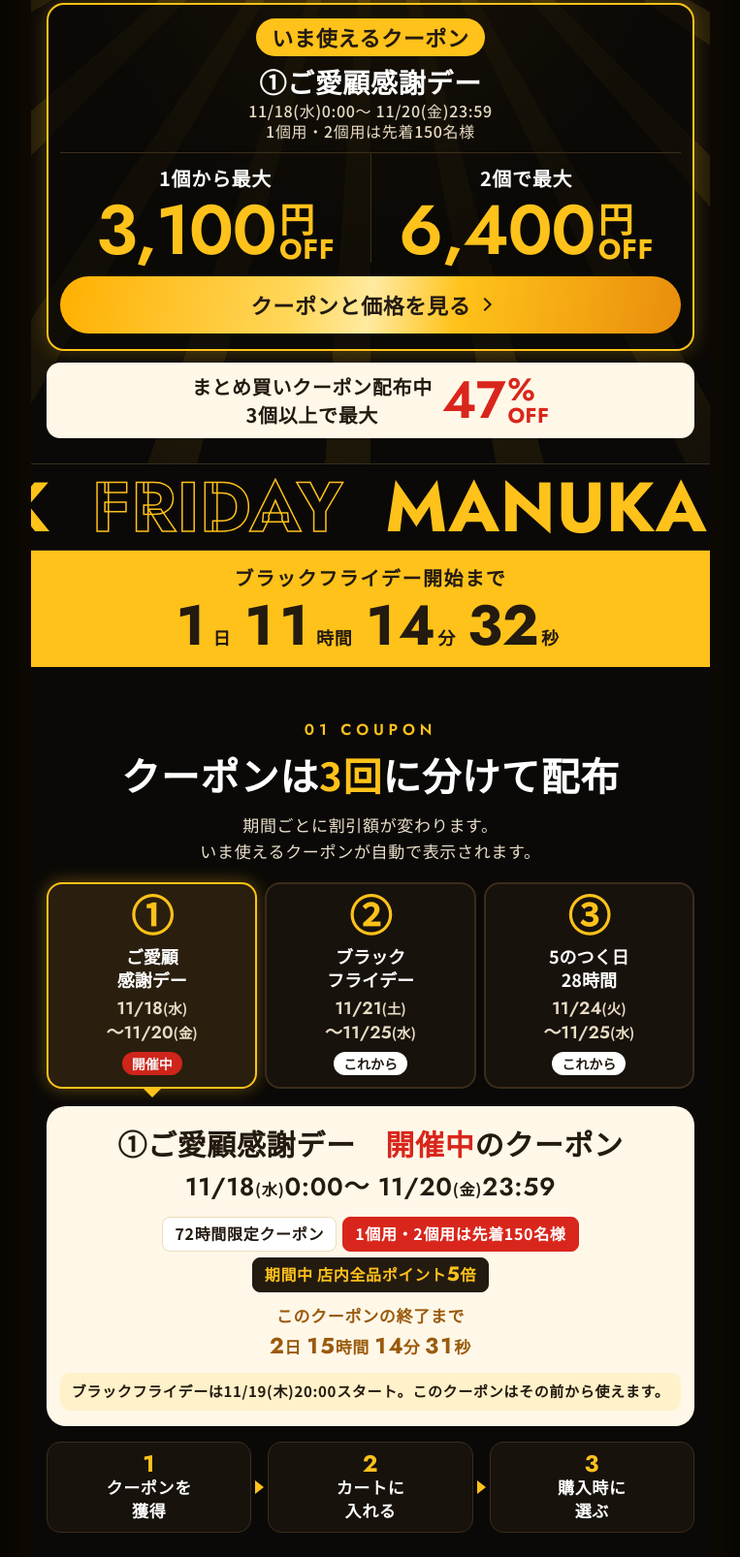
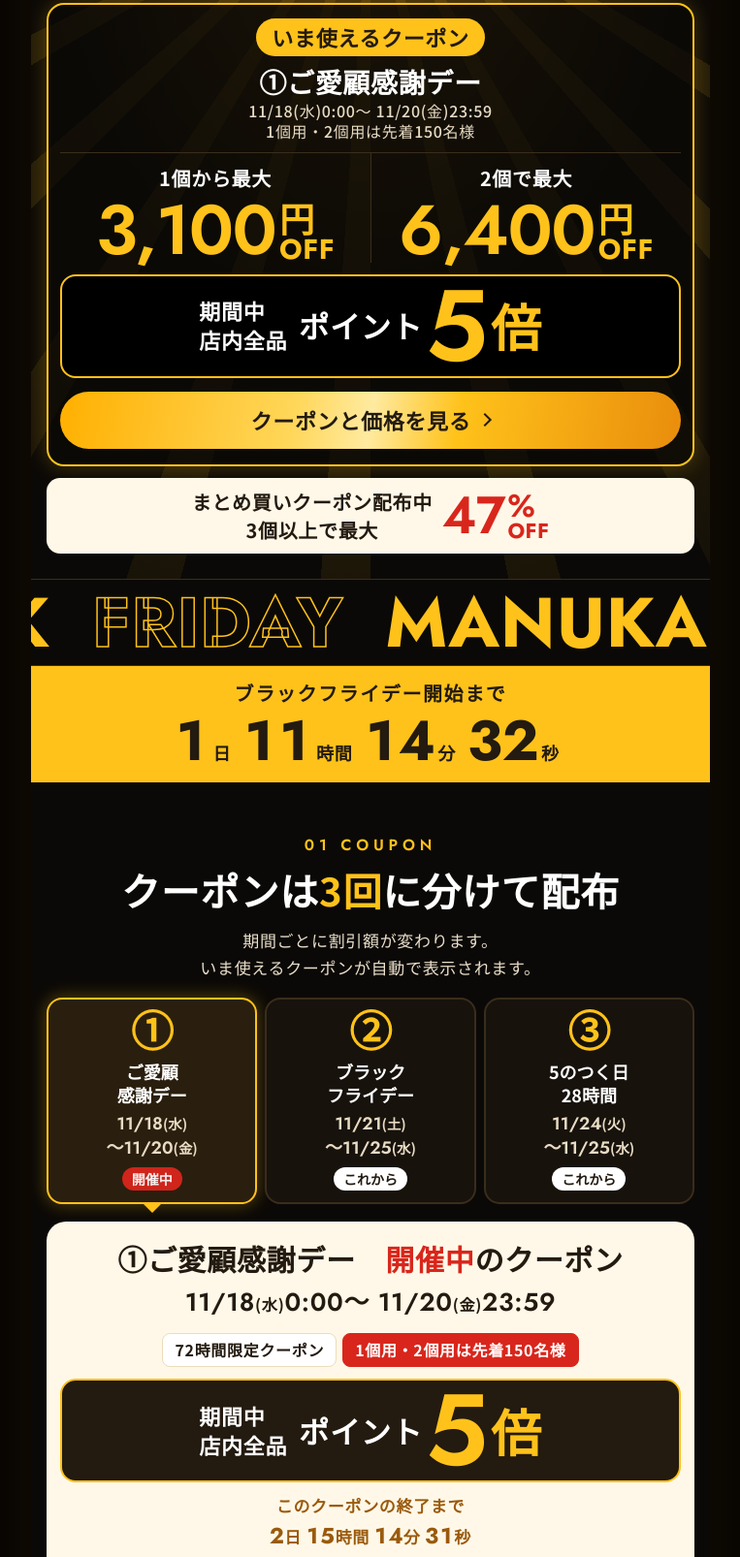
Before and after one commit to greentuushou-arch/greenbay-blackfriday-2026, a plain HTML site: page index.html in a window 1280 px wide. Shown: the part 863-2469 px from the top of the page at 97% size, without its empty margins (258-1021 px from the left). Drawn offline with Linux system fonts and the light colour scheme.

Commit message:
fix: 店内全品ポイント5倍の表示を大きく(FVにも追加)

```diff
--- a/index.html
+++ b/index.html
@@ -151,6 +151,13 @@ button{font:inherit;color:inherit;background:none;border:0;cursor:pointer}
 .tag.r{background:var(--red);color:#fff;border-color:var(--red)}
 .tag.k{background:var(--ink);color:var(--honey);border-color:var(--ink)}
 .tag.k b{font-family:var(--en);font-size:1.3em;line-height:1}
+.p5{display:flex;align-items:center;justify-content:center;gap:12px;margin-top:12px;background:var(--ink);color:#fff;border-radius:16px;padding:10px 14px;border:2px solid var(--honey)}
+.p5 .k{white-space:nowrap;font-weight:700;font-size:min(4.8vw,22px);line-height:1.35;text-align:left}
+.p5 .pt{display:inline-flex;align-items:center;color:var(--honey);font-size:min(22vw,104px);line-height:1;white-space:nowrap}
+.p5 .pt .w{font-weight:700;font-size:max(.3em,20px);margin-right:.1em;color:#fff}
+.p5 .pt b{font-family:var(--en);font-weight:600;line-height:.8}
+.p5 .pt .x{font-weight:700;font-size:.5em;margin-left:.04em}
+.fv-now .p5{margin-top:12px;background:#000}
 .rinfo .cdx{white-space:nowrap;margin-top:10px;font-weight:700;font-size:min(4.2vw,17px);color:var(--amber-d)}
 .rinfo .cdx b{font-family:var(--en);font-size:1.35em;font-variant-numeric:tabular-nums}
 .rinfo .both{margin-top:10px;font-size:15px;font-weight:700;background:#fff1c9;border-radius:10px;padding:8px 10px;line-height:1.5}
@@ -383,6 +390,7 @@ button{font:inherit;color:inherit;background:none;border:0;cursor:pointer}
         <div><p>1個から最大</p><span class="off" data-fv-1></span></div>
         <div><p>2個で最大</p><span class="off" data-fv-2></span></div>
       </div>
+      <div data-fv-p5></div>
       <a class="go" href="#coupon">クーポンと価格を見る</a>
     </div>
     <a class="fv-matome" href="#matome"><span>まとめ買いクーポン配布中<br>3個以上で最大</span><span class="off"><b>47</b><span class="off__u"><i class="p">%</i><i class="o">OFF</i></span></span></a>
@@ -564,6 +572,7 @@ button{font:inherit;color:inherit;background:none;border:0;cursor:pointer}
     return unit === "%" ? '<b>' + n + '</b><span class="off__u"><i class="p">%</i><i class="o">OFF</i></span>'
                         : '<b>' + yen(n) + '</b><span class="off__u"><i class="y">円</i><i class="o">OFF</i></span>';
   };
+  var P5 = '<div class="p5"><p class="k">期間中<br>店内全品</p><span class="pt"><span class="w">ポイント</span><b>5</b><span class="x">倍</span></span></div>';
   var $ = function(s){ return document.querySelector(s); };
   var $$ = function(s){ return Array.prototype.slice.call(document.querySelectorAll(s)); };
 
@@ -600,10 +609,9 @@ button{font:inherit;color:inherit;background:none;border:0;cursor:pointer}
     var r = ROUNDS[sel], t = now(), st = status(r, t);
     var tags = '<span class="tag">' + r.sub + '</span>';
     if (r.first) tags += '<span class="tag r">1個用・2個用は先着150名様</span>';
-    if (r.p5) tags += '<span class="tag k">期間中 店内全品ポイント<b>5</b>倍</span>';
     var head = st === "live" ? "<b>開催中</b>のクーポン" : (st === "soon" ? "これから始まるクーポン" : "このクーポンは終了しました");
     var html = '<p class="t">' + r.no + r.name + '　' + head + '</p>' +
-      '<p class="when">' + r.dt.replace("<br>", " ") + '</p><div class="tags">' + tags + '</div>' +
+      '<p class="when">' + r.dt.replace("<br>", " ") + '</p><div class="tags">' + tags + '</div>' + (r.p5 ? P5 : "") +
       '<p class="cdx" data-cdx></p>';
     if (sel === 0) html += '<p class="both">ブラックフライデーは11/19(木)20:00スタート。このクーポンはその前から使えます。</p>';
     if (sel === 2) html += '<p class="both">11/24(火)20:00〜11/25(水)1:59は②と③の両方が使えます。割引の大きいほうをお選びください。</p>';
@@ -659,6 +667,7 @@ button{font:inherit;color:inherit;background:none;border:0;cursor:pointer}
     $("[data-fv-rn]").innerHTML = r.no + r.name + '<small>' + r.dt.replace(/<[^>]+>/g, "").replace("〜", "〜 ") + (r.first ? "<br>1個用・2個用は先着150名様" : "") + '</small>';
     $("[data-fv-1]").innerHTML = offHTML(max1);
     $("[data-fv-2]").innerHTML = offHTML(max2);
+    $("[data-fv-p5]").innerHTML = (r.p5 && st !== "end") ? P5 : "";
     var pk = $("[data-pick-off]"); if (pk) pk.innerHTML = offHTML(r.c.gb10[0]);
   }
 
```
